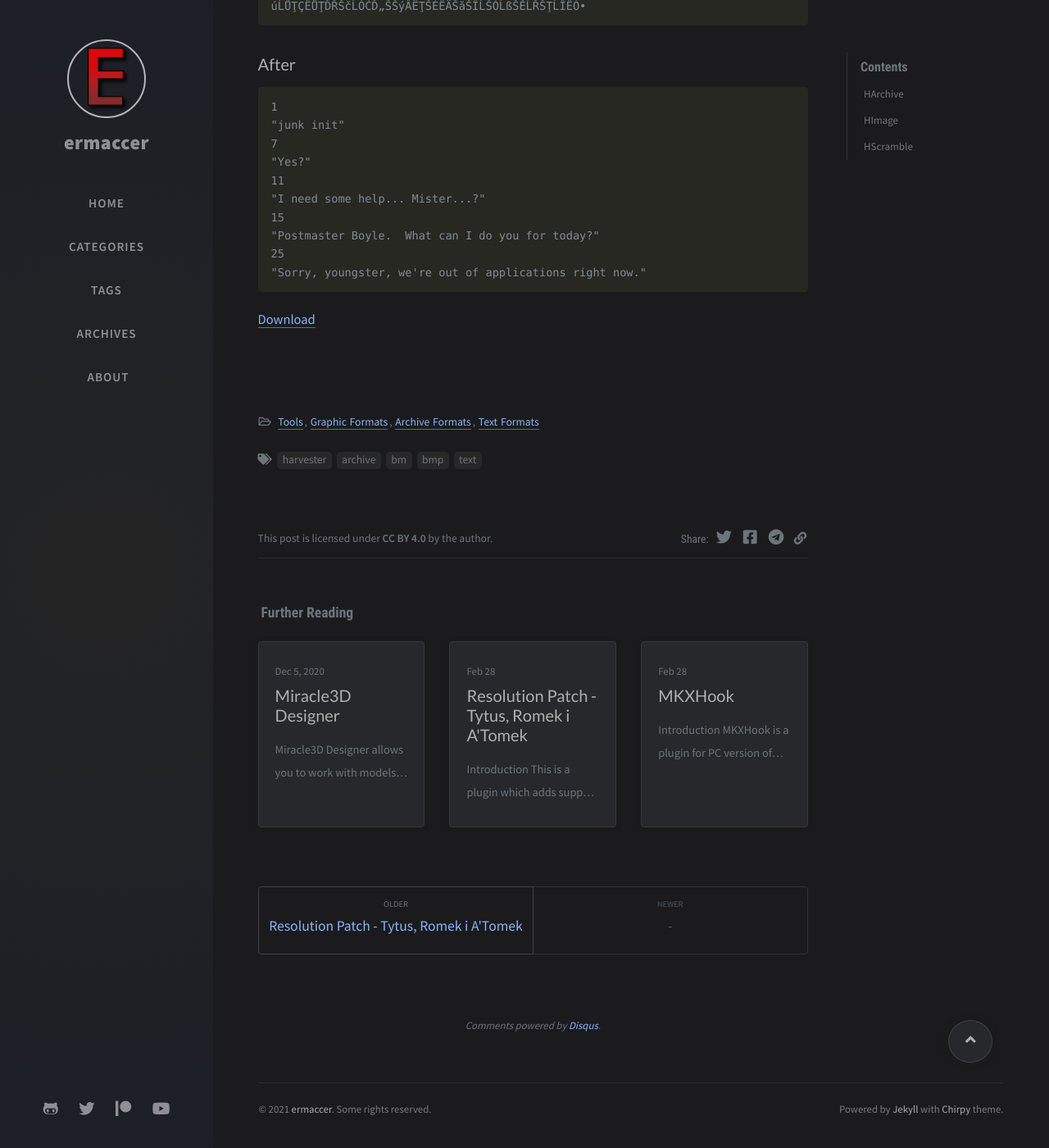
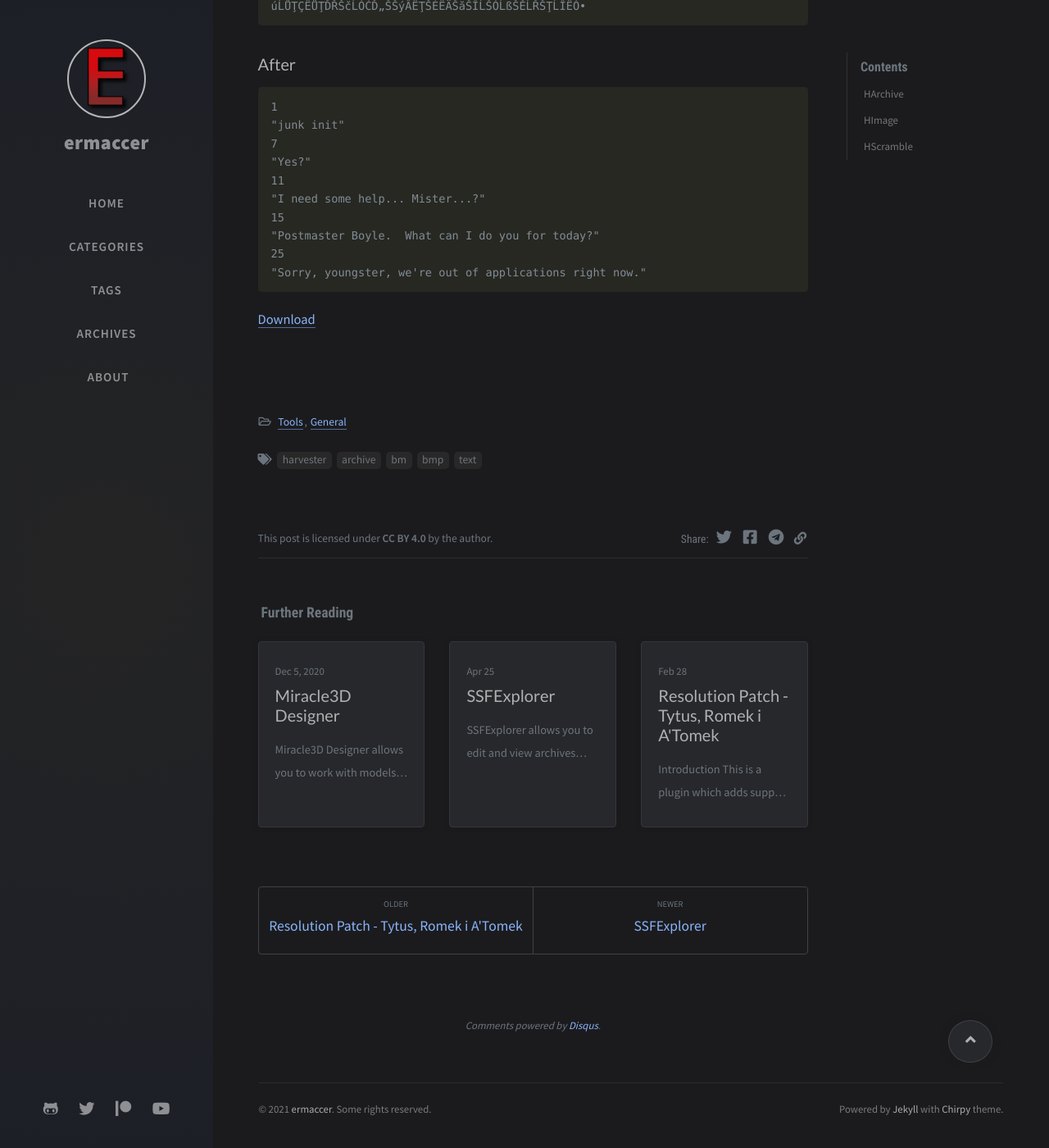
Before and after one commit to ermaccer/ermaccer.github.io, a Jekyll site: the page built from _posts/tools/2021-03-20-harvester-tools.md, in a window 1280 px wide and 1400 px high, scrolled down 1264 px. Shown: the whole window at 82% size. Built offline with Jekyll 4.4.1, drawn with Linux system fonts in a browser that asks for light colours; nearby versions of some CDN libraries; comment, search, counter and statistics services are not loaded; some of the changed text lies outside the part shown.

Commit message:
ssfexplorer

```diff
--- /dev/null
+++ b/_posts/tools/2020-04-25-ssfexplorer.md
@@ -0,0 +1,51 @@
+---
+title: SSFExplorer
+date: 2021-04-25 22:30:00 +0200
+categories: [Tools, Archives]
+tags: [psp, mk, mku, unchained, ps2, mk, mkd, deception, mka, armageddon]
+pin: true
+---
+
+![Preview](https://raw.githubusercontent.com/ermaccer/ermaccer.github.io/gh-pages/assets/tools/ssf/ssfexplorer.png)
+
+SSFExplorer allows you to edit and view archives from classic PS2 era Mortal Kombat games.
+It also has a simple texture exporter.
+
+
+### Features
+- Build & Extract archives from:
+	- Mortal Kombat: Deception
+	- Mortal Kombat: Armageddon
+	- Mortal Kombat: Unchained
+- Extract archives from:
+	- Mortal Kombat: Deadly Alliance
+- Export textures from:
+	- Mortal Kombat: Deception (PS2)
+	- Mortal Kombat: Armageddon (PS2)
+	- Mortal Kombat: Unchained (PSP)
+
+
+
+
+## Exporting Textures
+When exporting textures from PS2 games, you might see that they have invalid
+colors - this can be fixed by checking "Pal. Fix".
+
+
+## Building Archive
+**Building is supported for all games and platforms except MKDA!**
+
+
+To create an archive, you will need original file metadata -
+this can be saved when you open any archive and select "Export For Building" option.
+
+Open the ini file using File->Open INI.
+This will load the configuration file and populate objects
+in editing group.
+
+If you want to create character archives (scorpion.sec for example), check "Build as character section file".
+This option should be checked if FACEDAM file is present.
+
+
+## Download
+[Download](https://github.com/ermaccer/SSFExplorer/releases/latest/download/SSFExplorer.zip)
--- a/_posts/tools/2021-03-20-harvester-tools.md
+++ b/_posts/tools/2021-03-20-harvester-tools.md
@@ -1,7 +1,7 @@
 ---
 title: Harvester Tools
 date: 2021-03-20 14:39:00 +0200
-categories: [Tools, Graphic Formats, Archive Formats, Text Formats]
+categories: [Tools, General]
 tags: [harvester, archive, bm, bmp,text]
 pin: true
 ---
--- a/categories/archive-formats.html
+++ /dev/null
@@ -1,5 +0,0 @@
----
-layout: category
-title: Archive Formats
-category: Archive Formats
----
--- /dev/null
+++ b/categories/archives.html
@@ -0,0 +1,5 @@
+---
+layout: category
+title: Archives
+category: Archives
+---
--- /dev/null
+++ b/categories/general.html
@@ -0,0 +1,5 @@
+---
+layout: category
+title: General
+category: General
+---
--- a/categories/graphic-formats.html
+++ /dev/null
@@ -1,5 +0,0 @@
----
-layout: category
-title: Graphic Formats
-category: Graphic Formats
----
--- a/categories/text-formats.html
+++ /dev/null
@@ -1,5 +0,0 @@
----
-layout: category
-title: Text Formats
-category: Text Formats
----
--- a/categories/tytus-romek-i-atomek.html
+++ b/categories/tytus-romek-i-atomek.html
@@ -1,5 +1,5 @@
 ---
 layout: category
-title: Tytus Romek i A'Tomek
+title: Tytus Romek i ATomek
 category: Tytus Romek i ATomek
 ---
```
Also changed, not shown: assets/tools/ssf/ssfexplorer.png (added).
